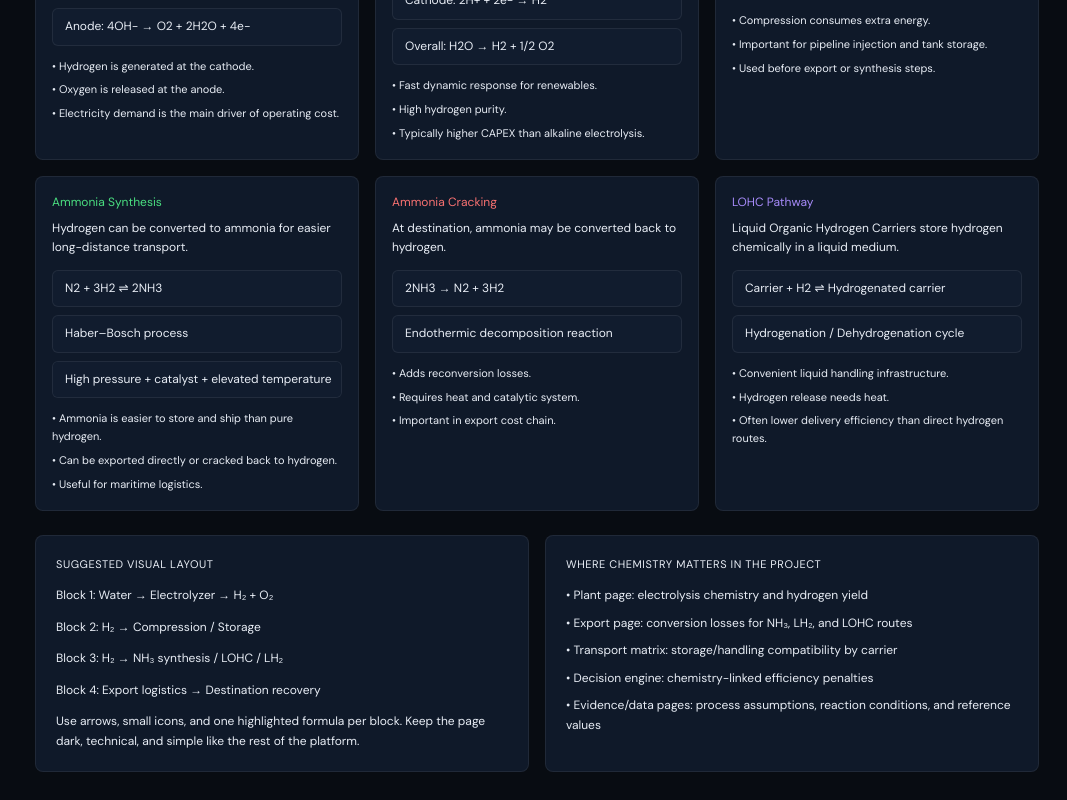
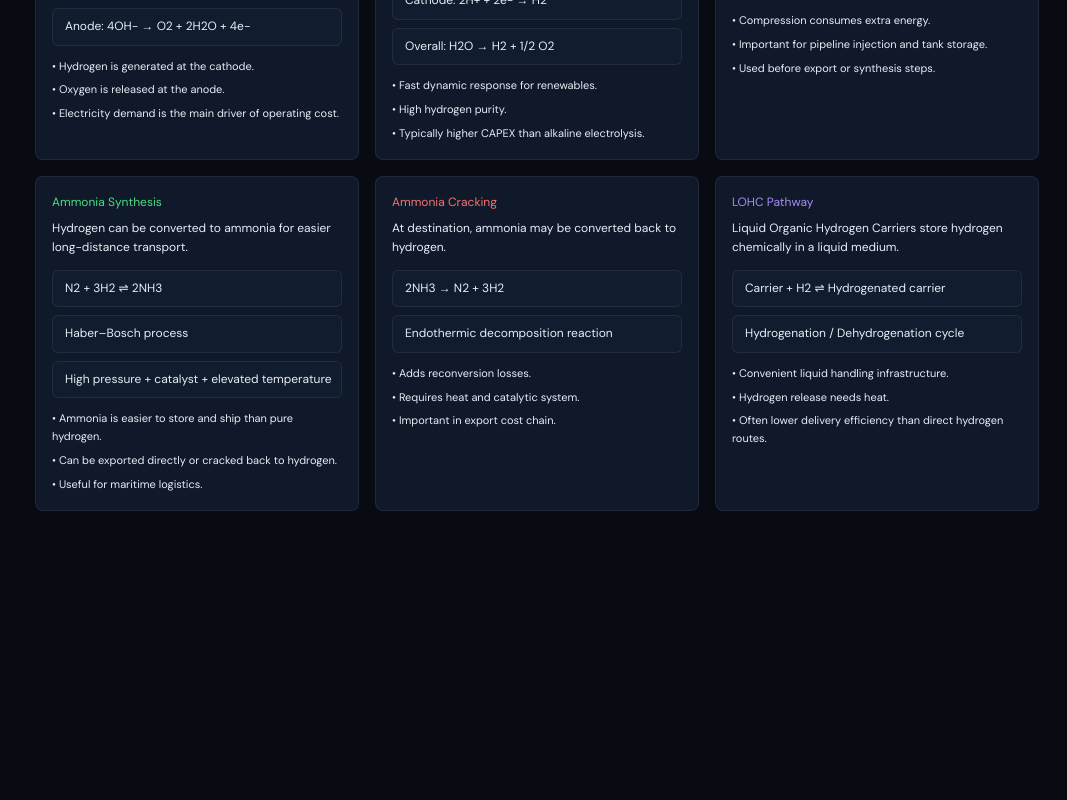
Before and after one commit to IzbassarO/H2orizon---Green-Hydrogen-Central-Asia-Hackathon, a Next.js app: page /chemistry in a window 1280 px wide. Shown: the part 947-1747 px from the top of the page, without its empty margins (213-1280 px from the left). After the commit the page ends 1510 px from the top, so only its background shows below. Built offline with nearby package versions, Linux system fonts and the light colour scheme.

Commit message:
Update: Removed unnecessary data in the Chemistry section

```diff
--- a/src/app/chemistry/page.tsx
+++ b/src/app/chemistry/page.tsx
@@ -250,39 +250,6 @@ export default function ChemistryPage() {
           </div>
         ))}
       </div>
-
-      <div className="grid grid-cols-1 lg:grid-cols-2 gap-4">
-        <Card title="Suggested Visual Layout">
-          <div className="space-y-3 text-[12px] text-text-2 leading-relaxed">
-            <div>
-              <span className="font-head text-text-1">Block 1:</span> Water → Electrolyzer → H₂ + O₂
-            </div>
-            <div>
-              <span className="font-head text-text-1">Block 2:</span> H₂ → Compression / Storage
-            </div>
-            <div>
-              <span className="font-head text-text-1">Block 3:</span> H₂ → NH₃ synthesis / LOHC / LH₂
-            </div>
-            <div>
-              <span className="font-head text-text-1">Block 4:</span> Export logistics → Destination recovery
-            </div>
-            <div>
-              Use arrows, small icons, and one highlighted formula per block. Keep the page dark,
-              technical, and simple like the rest of the platform.
-            </div>
-          </div>
-        </Card>
-
-        <Card title="Where Chemistry Matters in the Project">
-          <div className="space-y-2 text-[12px] text-text-2 leading-relaxed">
-            <div>• Plant page: electrolysis chemistry and hydrogen yield</div>
-            <div>• Export page: conversion losses for NH₃, LH₂, and LOHC routes</div>
-            <div>• Transport matrix: storage/handling compatibility by carrier</div>
-            <div>• Decision engine: chemistry-linked efficiency penalties</div>
-            <div>• Evidence/data pages: process assumptions, reaction conditions, and reference values</div>
-          </div>
-        </Card>
-      </div>
     </div>
   );
 }
```
